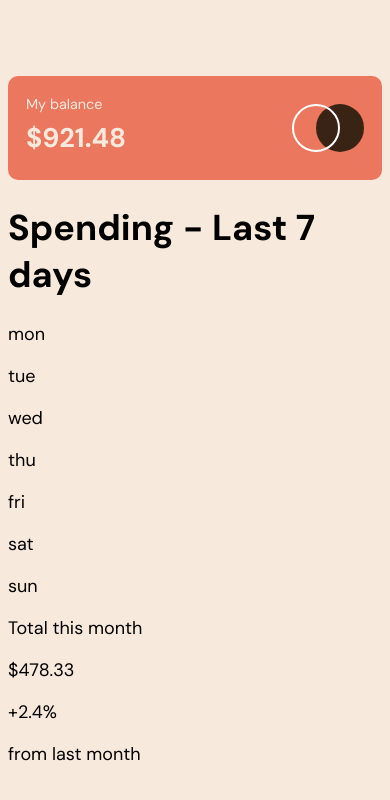
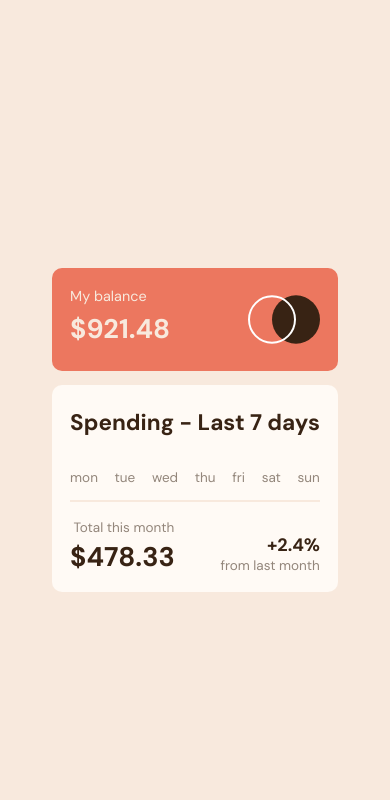
Before and after one commit to av1ad/expenses-chart, a plain HTML site: page index.html in a window 390 px wide. Drawn offline with Linux system fonts and the light colour scheme.

Commit message:
Finished mobile design styling

```diff
--- a/index.html
+++ b/index.html
@@ -18,8 +18,9 @@
       </div>
 
       <div class="spending-summary">
-        <h1 class="spending-header">Spending - Last 7 days</h1>
+        <h2 class="spending-header">Spending - Last 7 days</h2>
 
+        <div class="dates">
           <p class="date">mon</p>
           <p class="date">tue</p>
           <p class="date">wed</p>
@@ -27,7 +28,9 @@
           <p class="date">fri</p>
           <p class="date">sat</p>
           <p class="date">sun</p>
+        </div>
 
+        <div class="spending-footer">
           <div class="total-spending-summary">
             <p class="total-header">Total this month</p>
             <p class="total">$478.33</p>
@@ -39,6 +42,7 @@
           </div>
         </div>
       </div>
+    </div>
   </body>
   <script src="./index.js"></script>
 </html>
--- a/styles.css
+++ b/styles.css
@@ -30,6 +30,7 @@ body {
     padding: .25em 1em;
     border-radius: 10px;
     color: var(--cream);
+    margin-bottom: .75em;
 }
 
 .balance-header {
@@ -43,3 +44,67 @@ body {
     margin-bottom: .75em;
     font-weight: 700;;
 }
+
+
+.spending-summary {
+    background-color: var(--very-pale-orange);
+    padding: 1em;
+    border-radius: 10px;
+    color: var(--dark-brown);
+}
+
+.spending-header {
+    margin-top: .25em;
+    font-size: 1.25em;
+    text-align: left;
+}
+
+.dates {
+    display: flex;
+    justify-content: space-between;
+    color: var(--medium-brown);
+    font-size: .75em;
+    border-bottom: 2px solid var(--cream);
+    margin-bottom: 1em;
+}
+
+.spending-footer {
+    display: flex;
+    justify-content: space-between;
+}
+
+
+.total-spending-summary {
+    display: flex;
+    flex-direction: column;
+    justify-content: center;
+}
+.total-header {
+    color:hsl(28, 10%, 53%);
+    font-size: .75em;
+    margin: .25em;
+}
+
+.total {
+    margin: 0;
+    font-size: 1.5em;
+    font-weight: 700;
+}
+
+.percent-summary {
+    display: flex;
+    flex-direction: column;
+    justify-content: end;
+    align-items: end;
+}
+
+.percent {
+    margin: 0;
+    font-weight: 700;
+}
+
+.percent-description {
+    margin: 0;
+    color: var(--medium-brown);
+    font-size: .75em;
+}
```
Lines whose indentation alone changed are shown as unchanged.
